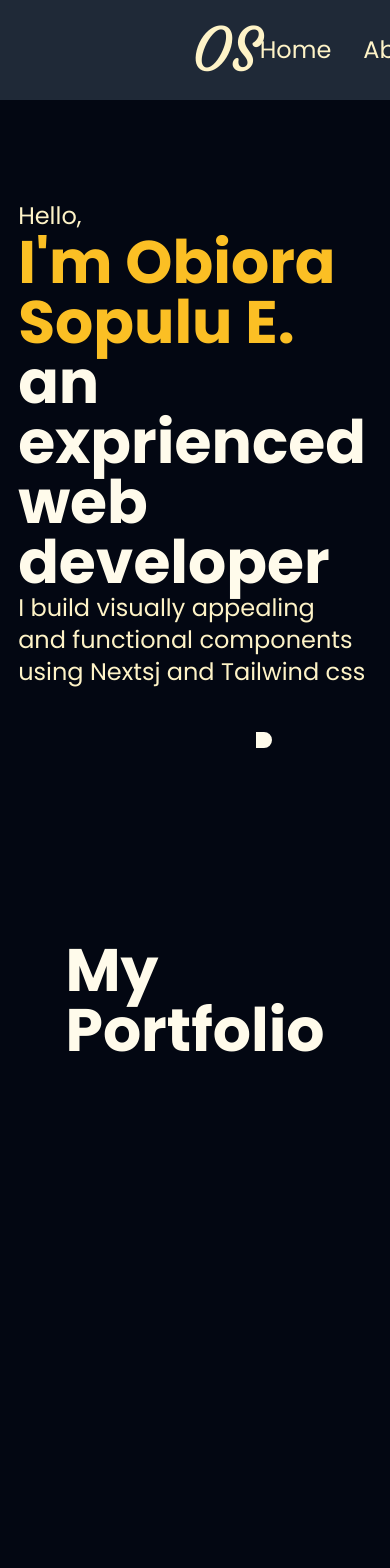
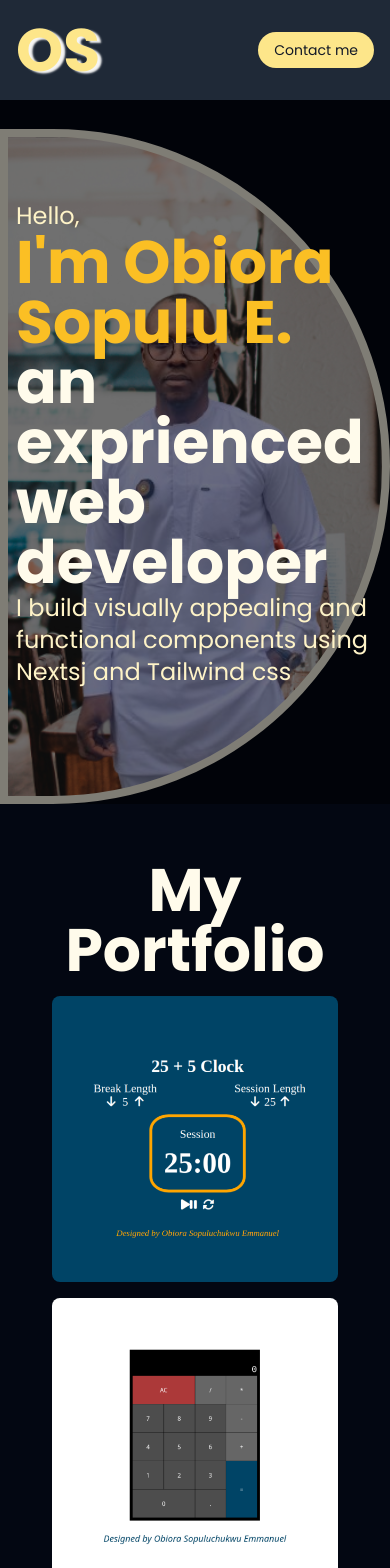
Before and after one commit to obiora198/my-portfolio-website, a Next.js app: page / in a window 390 px wide. Shown: the top 1568 px of the page. Built offline with nearby package versions, Linux system fonts and the light colour scheme.

Commit message:
fix mobile layout

```diff
--- a/app/components/ContactForm.tsx
+++ b/app/components/ContactForm.tsx
@@ -4,8 +4,8 @@ import { TextField, Button } from "@mui/material";
 export default function ContactForm() {
   return (
     <>
-      <div className="w-full h-screen flex flex-col items-center justify-center text ">
-        <h1 className="text-5xl font-bold my-16 ">Get in touch</h1>
+      <div className="w-full sm:h-screen flex flex-col items-center justify-center py-8">
+        <h1 className="text-5xl font-bold mb-4 sm:my-16">Get in touch</h1>
         <div className="min-w-[50%] bg-amber-50 text-gray-900 flex flex-col gap-4 rounded-lg p-8">
           <form className="w-full flex flex-col items-center gap-4">
             <TextField
--- a/app/components/Footer.tsx
+++ b/app/components/Footer.tsx
@@ -4,7 +4,7 @@ import LinkedInIcon from '@mui/icons-material/LinkedIn';
 export default function Footer() {
   return (
     <>
-    <footer className='bg-gray-800 text-amber-100 text-2xl py-6 px-48 flex flex-col justify-center items-center gap-4'>
+    <footer className='bg-gray-800 text-amber-100 text-2xl py-6 px-4 sm:px-48 flex flex-col justify-center items-center gap-4'>
         <ul className='flex gap-8'>
             <li>
               <a href="https://github.com/obiora198"><GitHubIcon /></a>
@@ -13,7 +13,7 @@ export default function Footer() {
               <a href="https://www.linkedin.com/in/emmanuel-obiora-9b8495192/"><LinkedInIcon /></a>
             </li>
         </ul>
-        <small className='italic font-extralight'>Copyright © 2023 Created by Obiora Sopuluchukwu Emmanuel</small>
+        <small className='italic font-extralight text-sm text-center'>Copyright © 2023 Created by Obiora Sopuluchukwu Emmanuel</small>
     </footer>
     </>
   )
--- a/app/components/Hero.tsx
+++ b/app/components/Hero.tsx
@@ -4,7 +4,7 @@ import React from "react";
 export default function Hero() {
   return (
     <>
-      <div className="h-screen text-amber-100 grid grid-cols-2 gap-16 px-48 pb-24 pt-[140px]">
+      <div className="min-h-screen text-amber-100 grid sm:grid-cols-2 gap-16 p-4 sm:px-48 pb-24 pt-[140px] relative">
         <div className="w-full h-full grid place-content-center text-2xl text-start">
           <p>
             Hello, <br />
@@ -19,14 +19,10 @@ export default function Hero() {
             Nextsj and Tailwind css
           </p>
         </div>
-        <div className="w-full h-full grid place-items-end">
-          <Image
-            src="/hero-img2.png"
-            alt="hero image"
-            width="1000"
-            height="1000"
-            className="w-[80%] border-8 border-amber-50 rounded-se-full rounded-ee-full"
-          />
+        <div className="w-full h-full grid place-items-end absolute sm:static -top-10 -z-10">
+          <div className="sm:hidden h-full w-full bg-[rgba(0,0,0,0.5)] absolute"></div>
+          <div className=" w-full sm:w-[80%] h-[80%] bg-[url(/hero-img2.png)] bg-center bg-cover border-8 border-amber-50 rounded-se-full rounded-ee-full">
+          </div>
         </div>
       </div>
     </>
--- a/app/components/Portfolio.tsx
+++ b/app/components/Portfolio.tsx
@@ -2,10 +2,10 @@ import ProjectCard from "./ProjectCard";
 
 export default function Portfolio() {
   return (
-    <div className="h-screen text-amber-50 flex flex-col items-center justify-center gap-16 px-48 py-24">
-      <h1 className="font-bold text-6xl">My Portfolio</h1>
+    <div className="min-h-screen text-amber-50 flex flex-col items-center justify-center gap-4 sm:gap-16 p-4 sm:px-48 sm:py-24">
+      <h1 className="font-bold text-6xl text-center">My Portfolio</h1>
 
-      <div className="h-full w-[80%] grid grid-cols-3 gap-8 place-items-center rounded-lg">
+      <div className="h-full w-[80%] grid grid-cols-1 sm:grid-cols-3 gap-4 sm:gap-8 place-items-center rounded-lg">
         {assets.map((data) => (
           <ProjectCard img={data.img} text={data.text} url={data.url} key={assets.indexOf(data)} />
         ))}
--- a/app/components/NavBar.tsx
+++ b/app/components/nav/NavBar.tsx
@@ -1,7 +1,8 @@
 import React from 'react'
-import { Courgette } from 'next/font/google'
+import { Pacifico } from 'next/font/google'
+import Style from './navbar.module.css'
 
-const logoFont = Courgette({
+const logoFont = Pacifico({
   subsets: ['latin'],
   weight: ['400']
 })
@@ -9,11 +10,11 @@ const logoFont = Courgette({
 export default function NavBar() {
   return (
     <>
-    <header className='w-full h-[100px] bg-gray-800 fixed  text-amber-100 text-2xl px-48 flex justify-between items-center z-20'>
-        <div className={`${logoFont.className} font-bold text-6xl`}>
+    <header className='w-full h-[100px] bg-gray-800 fixed  text-amber-100 text-2xl px-4 sm:px-48 flex justify-between items-center z-20'>
+        <div className={`${logoFont.className,Style.logo} font-bold text-6xl text-amber-200`}>
             OS
         </div>
-        <nav>
+        <nav className='hidden sm:block'>
             <ul className='flex gap-8'>
                 <li>
                   <a href="/">Home</a>
--- /dev/null
+++ b/app/components/nav/navbar.module.css
@@ -0,0 +1,3 @@
+.logo {
+    text-shadow: 4px 2px 2px whitesmoke;
+}
--- a/app/layout.tsx
+++ b/app/layout.tsx
@@ -1,7 +1,7 @@
 import './globals.css'
 import type { Metadata } from 'next'
 import { Poppins } from 'next/font/google'
-import NavBar from './components/NavBar'
+import NavBar from './components/nav/NavBar'
 
 const poppins = Poppins({
   subsets: ['latin'],
```
